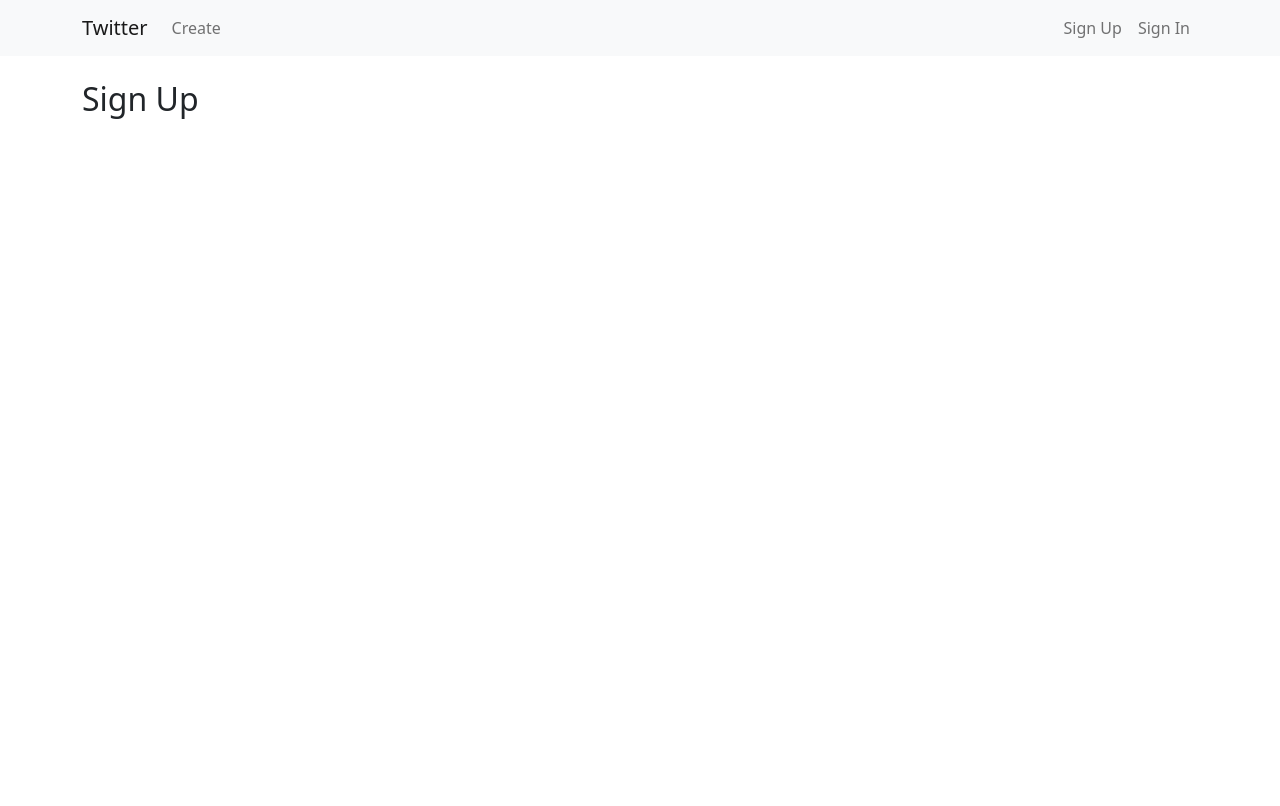
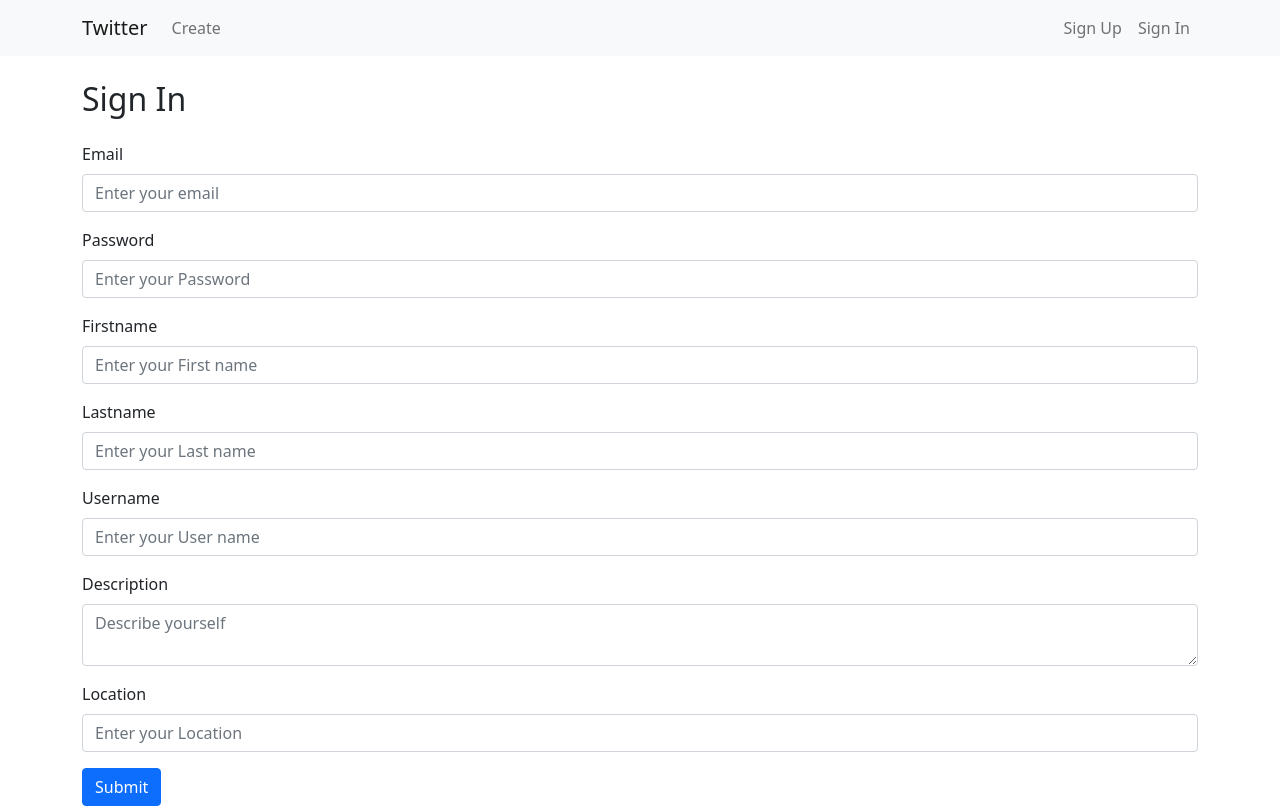
Before and after one commit to makeitrealcamp/top-v21, a React (Create React App) app in the folder projects/twitter-app/: page /signup in a window 1280 px wide. Built offline with nearby package versions, Linux system fonts and the light colour scheme.

Commit message:
Create signup

```diff
--- a/projects/twitter-app/src/api/users.js
+++ b/projects/twitter-app/src/api/users.js
@@ -18,3 +18,24 @@
     return Promise.reject('Network Error');
   }
 }
+
+export async function signUp(payload) {
+  const response = await fetch(
+    `${process.env.REACT_APP_API_URL}/users/signup`,
+    {
+      method: 'POST',
+      headers: {
+        'Content-Type': 'application/json',
+      },
+      body: JSON.stringify(payload),
+    },
+  );
+
+  if (response.ok) {
+    const json = await response.json();
+
+    return json;
+  } else {
+    return Promise.reject('Network Error');
+  }
+}
--- a/projects/twitter-app/src/pages/SignUp.js
+++ b/projects/twitter-app/src/pages/SignUp.js
@@ -1,5 +1,108 @@
-import React from 'react';
+import React, { useState } from 'react';
+import { Alert, Button, Form } from 'react-bootstrap';
+import { useNavigate } from 'react-router-dom';
+
+import { signUp } from '../api/users';
 
 export default function SignUp() {
-  return <h2 className="my-4">Sign Up</h2>;
+  const navigate = useNavigate();
+  const [error, setError] = useState('');
+  const [loading, setLoading] = useState(false);
+
+  async function onSubmit(event) {
+    event.preventDefault();
+
+    const payload = event.target.elements;
+    console.log(payload);
+
+    try {
+      setError('');
+      setLoading(true);
+      const json = await signUp({
+        email: payload.email.value,
+        password: payload.password.value,
+        description: payload.description.value,
+        location: payload.location.value,
+        firstname: payload.firstname.value,
+        lastname: payload.lastname.value,
+        username: payload.username.value,
+      });
+
+      setLoading(false);
+      localStorage.setItem('token', json.meta.token);
+      navigate('/');
+    } catch (error) {
+      setError(error);
+      setLoading(false);
+    }
+  }
+
+  return (
+    <>
+      <h2 className="my-4">Sign In</h2>
+      {error && <Alert variant="danger">{error}</Alert>}
+      <Form onSubmit={onSubmit}>
+        <Form.Group className="mb-3">
+          <Form.Label>Email</Form.Label>
+          <Form.Control
+            type="email"
+            placeholder="Enter your email"
+            name="email"
+          />
+        </Form.Group>
+        <Form.Group className="mb-3">
+          <Form.Label>Password</Form.Label>
+          <Form.Control
+            type="password"
+            placeholder="Enter your Password"
+            name="password"
+          />
+        </Form.Group>
+        <Form.Group className="mb-3">
+          <Form.Label>Firstname</Form.Label>
+          <Form.Control
+            type="text"
+            placeholder="Enter your First name"
+            name="firstname"
+          />
+        </Form.Group>
+        <Form.Group className="mb-3">
+          <Form.Label>Lastname</Form.Label>
+          <Form.Control
+            type="text"
+            placeholder="Enter your Last name"
+            name="lastname"
+          />
+        </Form.Group>
+        <Form.Group className="mb-3">
+          <Form.Label>Username</Form.Label>
+          <Form.Control
+            type="text"
+            placeholder="Enter your User name"
+            name="username"
+          />
+        </Form.Group>
+        <Form.Group className="mb-3">
+          <Form.Label>Description</Form.Label>
+          <Form.Control
+            type="text"
+            placeholder="Describe yourself"
+            name="description"
+            as="textarea"
+          />
+        </Form.Group>
+        <Form.Group className="mb-3">
+          <Form.Label>Location</Form.Label>
+          <Form.Control
+            type="text"
+            placeholder="Enter your Location"
+            name="location"
+          />
+        </Form.Group>
+        <Button variant="primary" type="submit" disabled={loading}>
+          Submit
+        </Button>
+      </Form>
+    </>
+  );
 }
```
